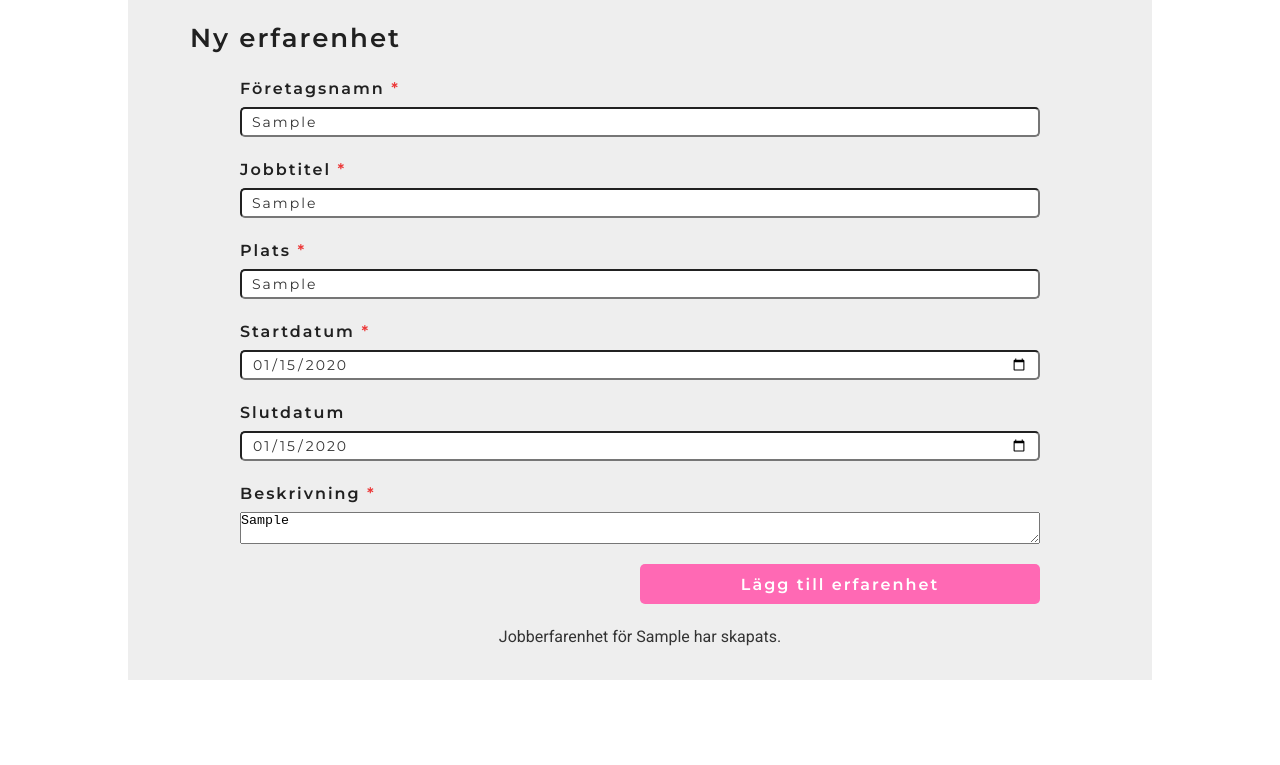
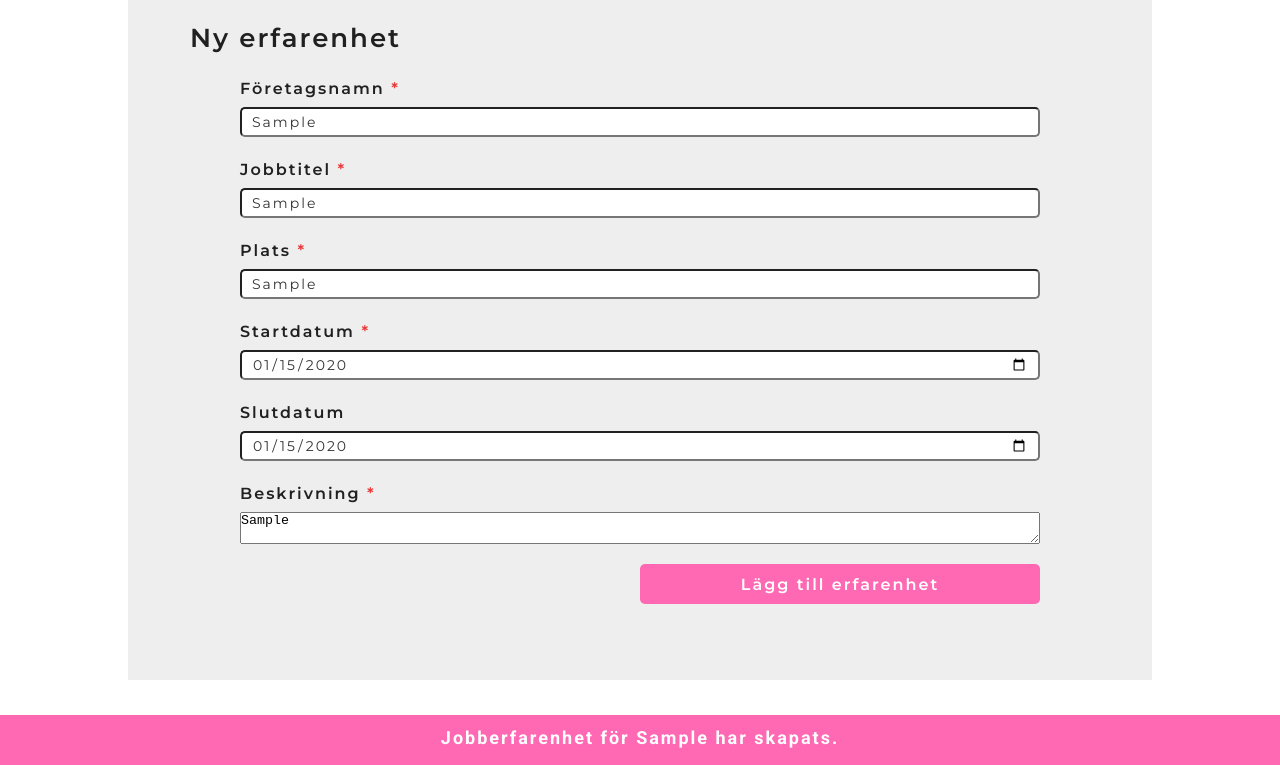
Before and after one commit to iswe2301/backend-moment2.2, a website built with Parcel: page src/add.html in a window 1280 px wide. Both pictures are taken after typing "Sample", "Sample", "Sample", "2020-01-15", "2020-01-15", "Sample" into the empty fields and a click on the button "Lägg till erfarenhet". Shown: the part 508-1273 px from the top of the page. Built offline with nearby package versions, Linux system fonts and the light colour scheme; no server answers.

Commit message:
Lagt till styling för "popup"-meddelande vid lyckad tilläggning av erfarenhet.

```diff
--- a/src/scss/components.scss
+++ b/src/scss/components.scss
@@ -88,6 +88,30 @@ img {
     color: abstracts.$delete-btn-color;
 }
 
+// Styling för popup vid klick på skapa jobberfarenhet
+.popup {
+    width: 100%;
+    height: 0;
+    background-color: abstracts.$link-color;
+    color: white;
+    text-align: center;
+    position: fixed;
+    left: 0;
+    bottom: 0;
+    font-size: 1.8rem;
+    line-height: 2.6rem;
+    font-family: abstracts.$font-text;
+    letter-spacing: 0.2rem;
+    font-weight: 600;
+    transition: height 1s; // Lägger transition på höjden, höjden ändras under 1 sekund
+}
+
+// Styling för när popup visas
+.popup.show {
+    height: 5rem;
+    padding-top: 1rem;
+}
+
 // Ökar bredd vid mindre skrämar (max 600px)
 @media (max-width: 600px) {
     #submit {
```
